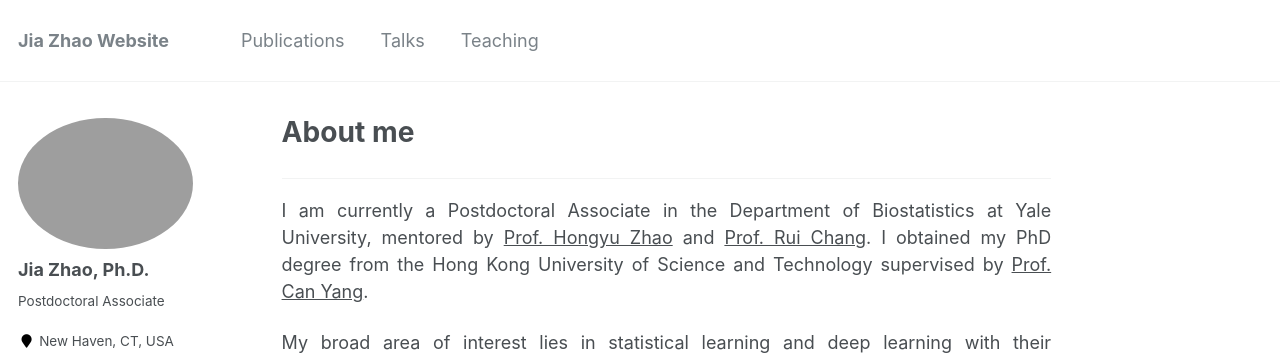
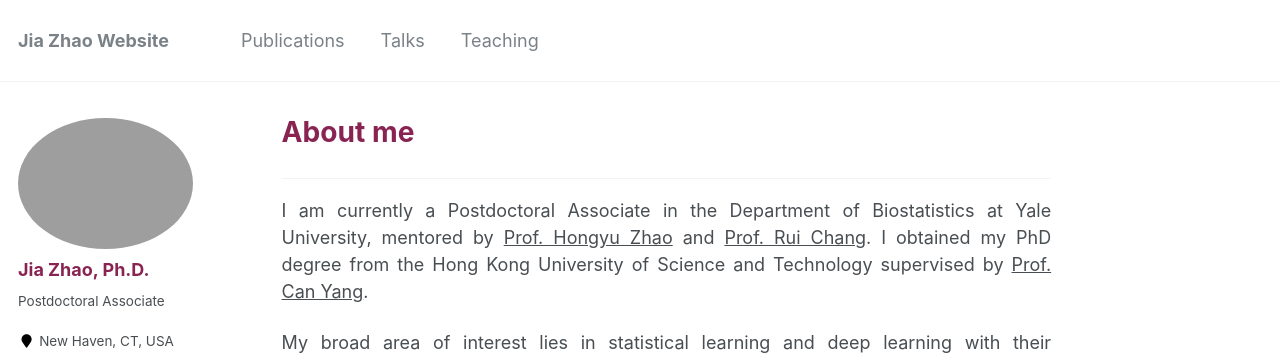
Before and after one commit to jiazhao97/jiazhao97.github.io, a Jekyll site: the page built from _pages/about.md, in a window 1280 px wide. Shown: the top 359 px of the page. Built offline with Jekyll 4.4.1, drawn with Linux system fonts in a browser that asks for light colours; some web fonts are replaced.

Commit message:
Update _base.scss

```diff
--- a/_sass/_base.scss
+++ b/_sass/_base.scss
@@ -31,15 +31,17 @@ h1, h2, h3, h4, h5, h6 {
 h1 {
   margin-top: 0;
   font-size: $type-size-3;
+  color: #882352 !important;
 }
 
 h2 {
   font-size: $type-size-4;
-  color: #882352;
+  color: #882352 !important;
 }
 
 h3 {
   font-size: $type-size-5;
+  color: #882352 !important;
 }
 
 h4 {
```
